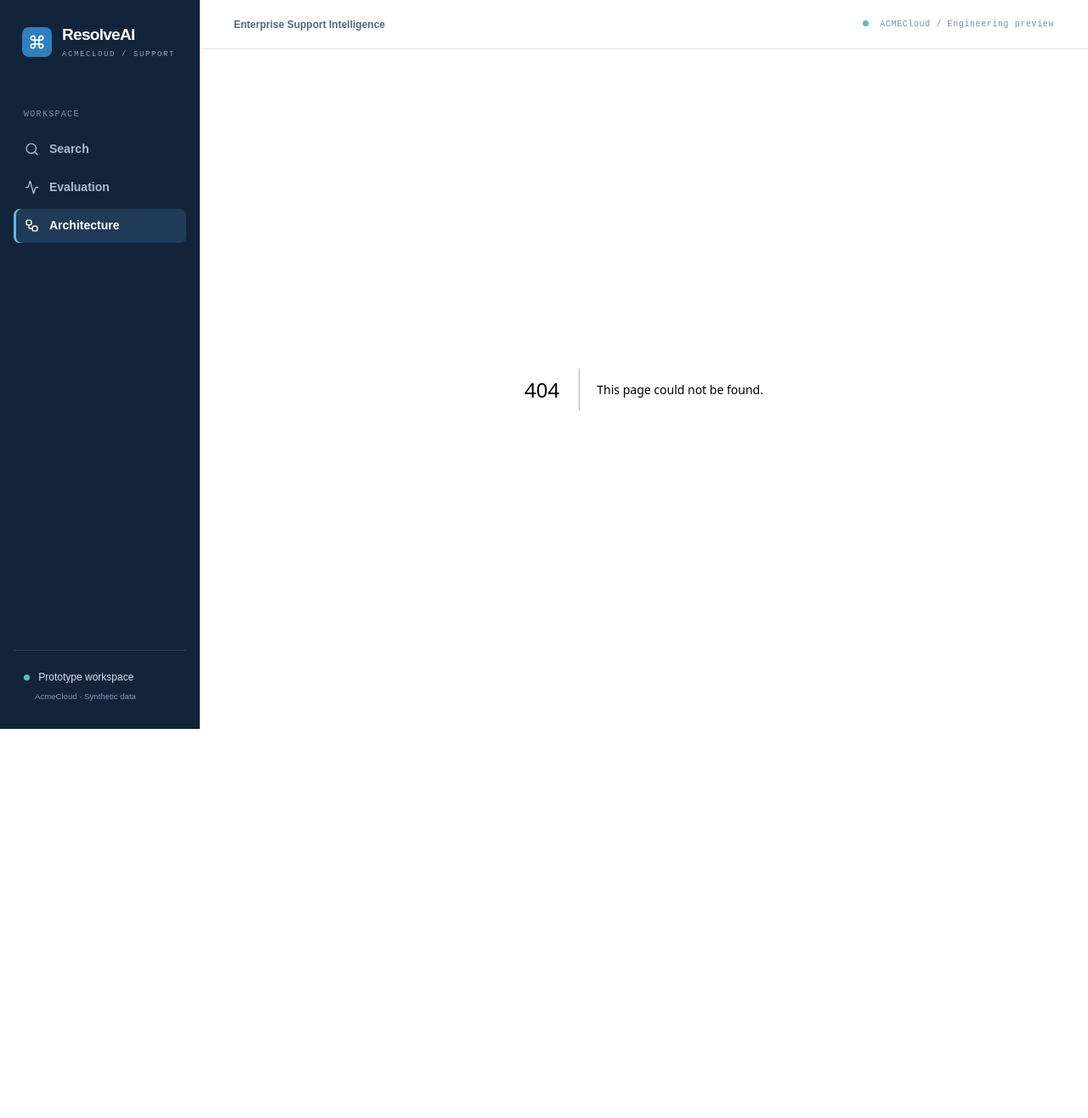
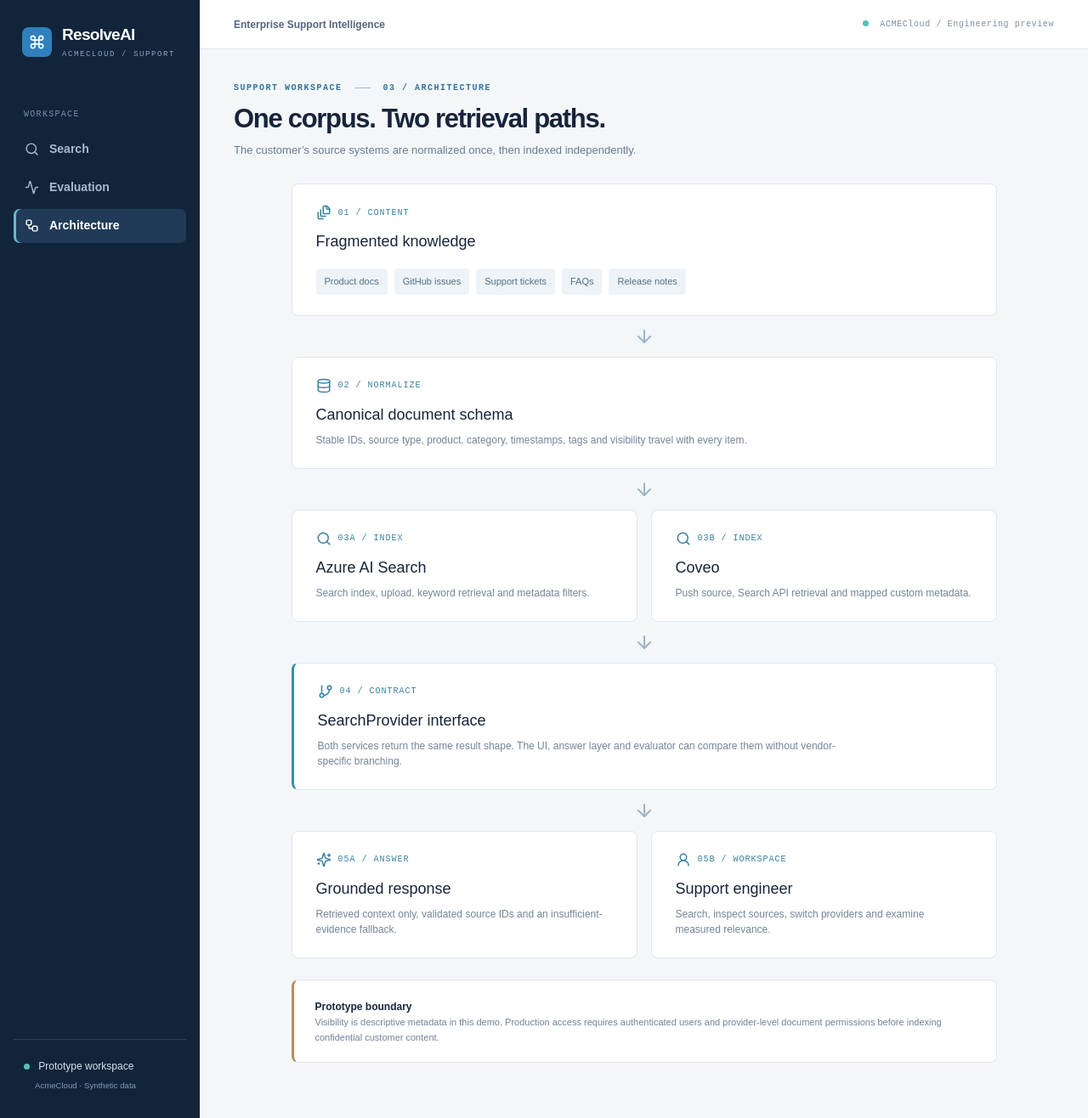
Before and after one commit to ankitluthra/ResolveAI, a Next.js app in the folder apps/web/: page /architecture in a window 1280 px wide. Before the commit this address had no page. Shown: the whole page at 85% size. Before the commit the page ends 858 px from the top, so only its background shows below. Built offline with nearby package versions, Linux system fonts and the light colour scheme.

Commit message:
Explain the ingestion and retrieval architecture in-app

```diff
--- /dev/null
+++ b/apps/web/app/architecture/page.tsx
@@ -0,0 +1,118 @@
+import {
+  ArrowDown,
+  Database,
+  FileStack,
+  GitBranch,
+  Search,
+  Sparkles,
+  UserRound,
+} from "lucide-react";
+const sources = [
+  "Product docs",
+  "GitHub issues",
+  "Support tickets",
+  "FAQs",
+  "Release notes",
+];
+export default function ArchitecturePage() {
+  return (
+    <div className="workspace">
+      <div className="page-heading">
+        <div>
+          <div className="eyebrow">
+            SUPPORT WORKSPACE <span className="eyebrow-line" /> 03 /
+            ARCHITECTURE
+          </div>
+          <h1>One corpus. Two retrieval paths.</h1>
+          <p>
+            The customer’s source systems are normalized once, then indexed
+            independently.
+          </p>
+        </div>
+      </div>
+      <div className="architecture-flow">
+        <section className="flow-stage">
+          <div className="flow-label">
+            <FileStack size={18} /> 01 / CONTENT
+          </div>
+          <h2>Fragmented knowledge</h2>
+          <div className="flow-chips">
+            {sources.map((x) => (
+              <span key={x}>{x}</span>
+            ))}
+          </div>
+        </section>
+        <ArrowDown className="flow-arrow" />
+        <section className="flow-stage">
+          <div className="flow-label">
+            <Database size={18} /> 02 / NORMALIZE
+          </div>
+          <h2>Canonical document schema</h2>
+          <p>
+            Stable IDs, source type, product, category, timestamps, tags and
+            visibility travel with every item.
+          </p>
+        </section>
+        <ArrowDown className="flow-arrow" />
+        <div className="flow-split">
+          <section className="flow-stage">
+            <div className="flow-label">
+              <Search size={18} /> 03A / INDEX
+            </div>
+            <h2>Azure AI Search</h2>
+            <p>Search index, upload, keyword retrieval and metadata filters.</p>
+          </section>
+          <section className="flow-stage">
+            <div className="flow-label">
+              <Search size={18} /> 03B / INDEX
+            </div>
+            <h2>Coveo</h2>
+            <p>Push source, Search API retrieval and mapped custom metadata.</p>
+          </section>
+        </div>
+        <ArrowDown className="flow-arrow" />
+        <section className="flow-stage accent">
+          <div className="flow-label">
+            <GitBranch size={18} /> 04 / CONTRACT
+          </div>
+          <h2>SearchProvider interface</h2>
+          <p>
+            Both services return the same result shape. The UI, answer layer and
+            evaluator can compare them without vendor-specific branching.
+          </p>
+        </section>
+        <ArrowDown className="flow-arrow" />
+        <div className="flow-split">
+          <section className="flow-stage">
+            <div className="flow-label">
+              <Sparkles size={18} /> 05A / ANSWER
+            </div>
+            <h2>Grounded response</h2>
+            <p>
+              Retrieved context only, validated source IDs and an
+              insufficient-evidence fallback.
+            </p>
+          </section>
+          <section className="flow-stage">
+            <div className="flow-label">
+              <UserRound size={18} /> 05B / WORKSPACE
+            </div>
+            <h2>Support engineer</h2>
+            <p>
+              Search, inspect sources, switch providers and examine measured
+              relevance.
+            </p>
+          </section>
+        </div>
+      </div>
+      <div className="architecture-note">
+        <strong>Prototype boundary</strong>
+        <p>
+          Visibility is descriptive metadata in this demo. Production access
+          requires authenticated users and provider-level document permissions
+          before indexing confidential customer content.
+        </p>
+      </div>
+    </div>
+  );
+}
```
